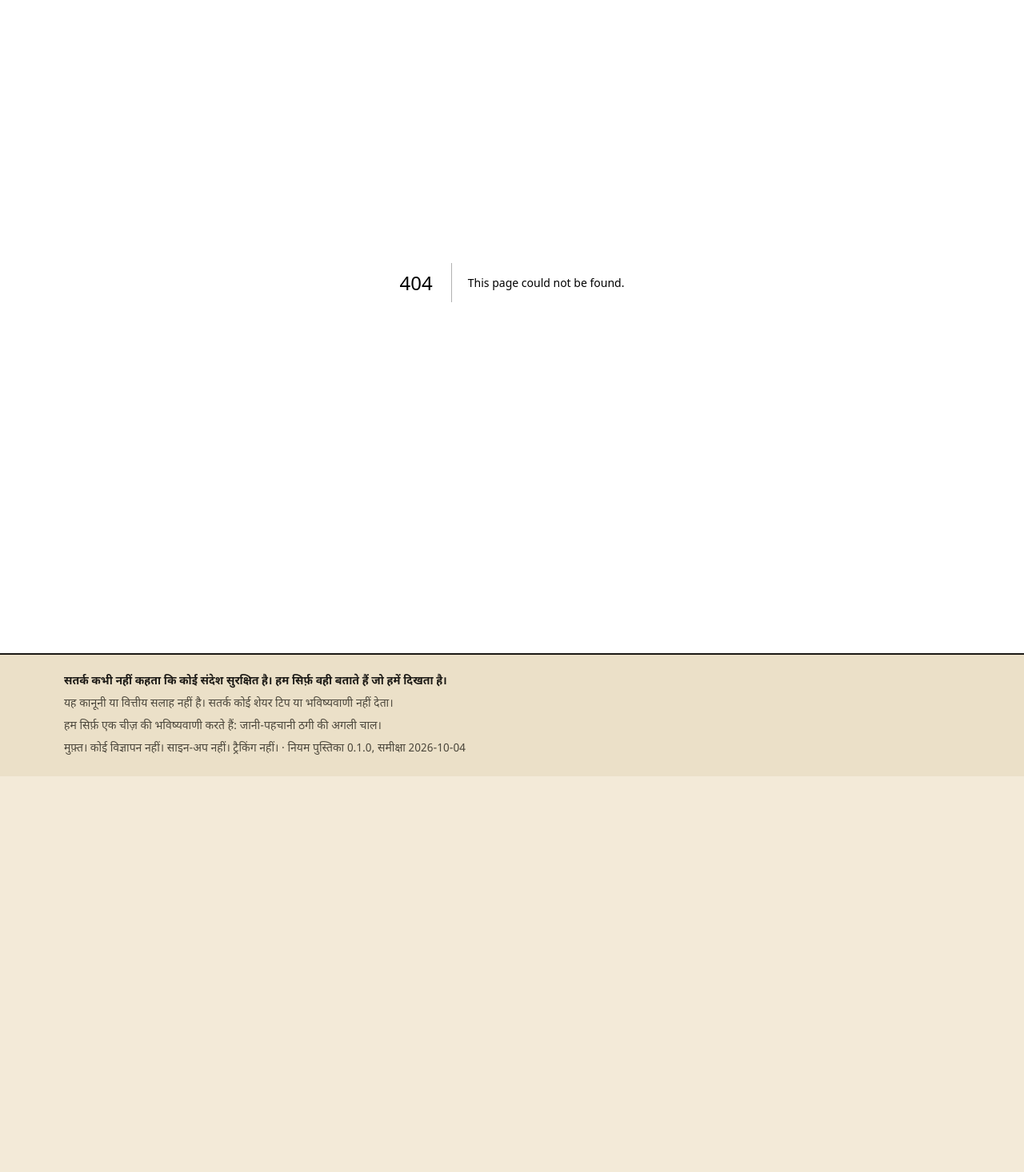
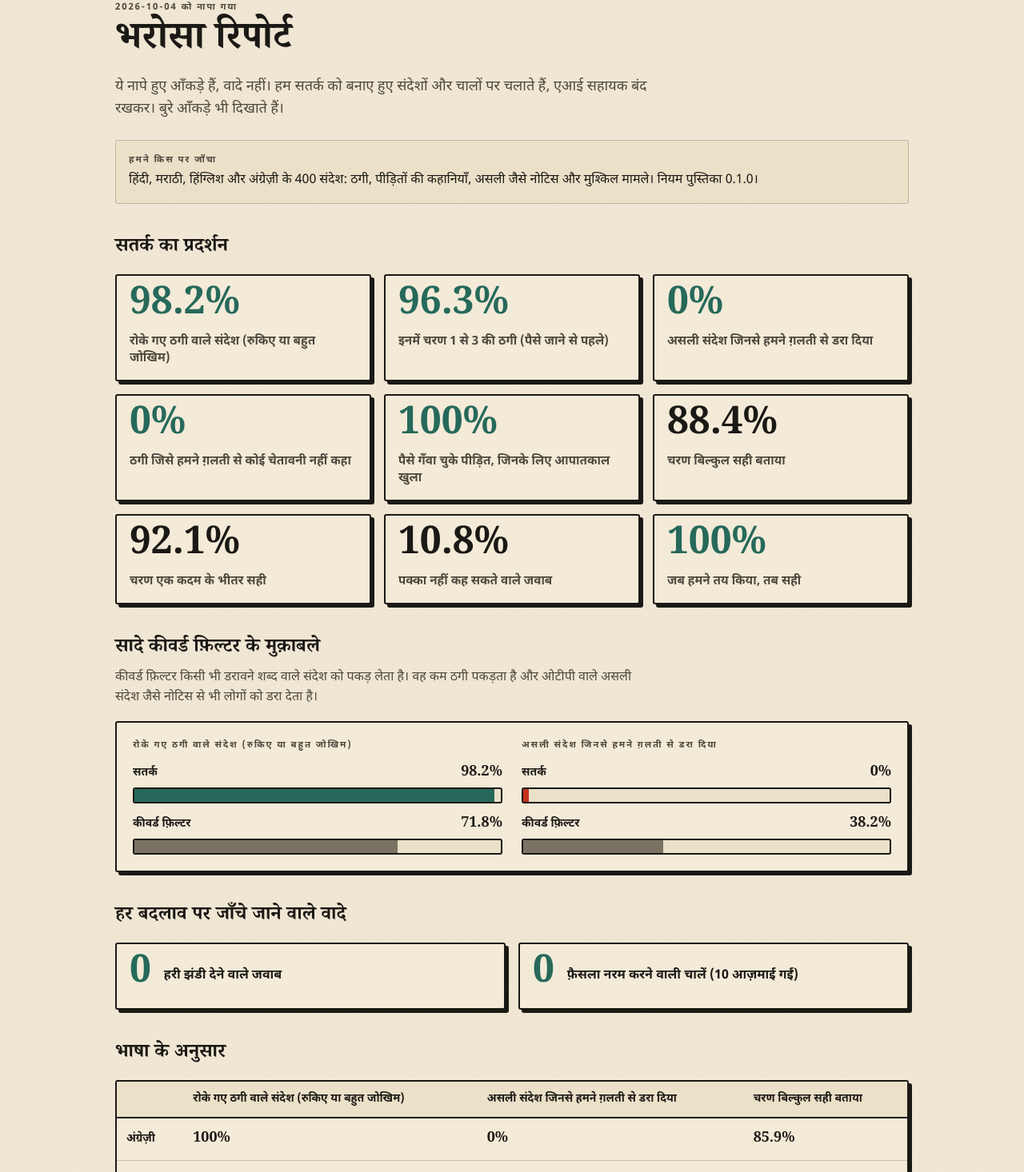
Before and after one commit to Cray749/Sangyan-Hackathon_Satark, a Next.js app: page /trust in a window 1280 px wide. Before the commit this address had no page. Shown: the part 158-1624 px from the top of the page at 80% size. Before the commit the page ends 1129 px from the top, so only its background shows below. Built offline with nearby package versions, Linux system fonts and the light colour scheme.

Commit message:
feat: add the Trust Report page that reads the measured numbers from eval results

```diff
--- /dev/null
+++ b/app/trust/page.tsx
@@ -0,0 +1,153 @@
+"use client";
+
+import report from "@/eval/results.json";
+import { fill } from "@/i18n";
+import { useLang } from "@/lib/lang";
+
+// The Trust Report. Every number here is read from eval/results.json, which is written by
+// `npm run eval`. We do not type any of these numbers by hand.
+
+const pctText = (n: number | null) => (n === null ? "-" : `${n}%`);
+
+function Big({ value, label, tone = "ink" }: { value: string; label: string; tone?: "ink" | "good" | "bad" }) {
+  const color = tone === "good" ? "var(--teal)" : tone === "bad" ? "var(--stamp)" : "var(--ink)";
+  return (
+    <div className="notice p-4">
+      <p className="serif text-5xl leading-none font-black" style={{ color }}>
+        {value}
+      </p>
+      <p className="mt-2 text-[0.95rem] font-semibold leading-snug text-ink-2">{label}</p>
+    </div>
+  );
+}
+
+function Bar({ label, value, color }: { label: string; value: number | null; color: string }) {
+  const v = value ?? 0;
+  return (
+    <div>
+      <div className="flex items-baseline justify-between text-sm font-bold">
+        <span>{label}</span>
+        <span className="serif text-lg">{pctText(value)}</span>
+      </div>
+      <div className="mt-1 h-5 overflow-hidden rounded-[3px] border-2 border-ink bg-paper-2" role="img" aria-label={`${label} ${pctText(value)}`}>
+        <div className="h-full" style={{ width: `${Math.max(v, 1.5)}%`, background: color }} />
+      </div>
+    </div>
+  );
+}
+
+export default function TrustPage() {
+  const { t } = useLang();
+  const k = t.trust;
+  const o = report.overall;
+  const base = report.baseline;
+
+  return (
+    <div className="mx-auto max-w-5xl px-4 py-8 sm:py-12">
+      <p className="kicker">{k.updated.replace("{date}", report.generatedAt)}</p>
+      <h1 className="serif mt-1 text-4xl font-black leading-tight sm:text-5xl">{k.title}</h1>
+      <p className="mt-3 max-w-2xl text-lg text-ink-2">{k.intro}</p>
+
+      <div className="notice-soft mt-6 p-4">
+        <h2 className="kicker">{k.setTitle}</h2>
+        <p className="mt-1">{fill(k.setBody, { n: report.total, version: report.ruleBookVersion })}</p>
+      </div>
+
+      <h2 className="serif mt-10 text-2xl font-black">{k.metricsTitle}</h2>
+      <div className="mt-4 grid gap-4 sm:grid-cols-2 lg:grid-cols-3">
+        <Big value={pctText(o.catchRate)} label={k.metrics.catch} tone="good" />
+        <Big value={pctText(o.earlyCatchRate)} label={k.metrics.early} tone="good" />
+        <Big value={pctText(o.falseAlarmRate)} label={k.metrics.falseAlarm} tone={o.falseAlarmRate === 0 ? "good" : "bad"} />
+        <Big value={pctText(o.scamClearedRate)} label={k.metrics.cleared} tone={o.scamClearedRate === 0 ? "good" : "bad"} />
+        <Big value={pctText(o.emergencyRate)} label={k.metrics.emergency} tone="good" />
+        <Big value={pctText(o.stageExact)} label={k.metrics.stage} />
+        <Big value={pctText(o.stageWithinOne)} label={k.metrics.stageOne} />
+        <Big value={pctText(report.honesty.cannotVerifyRate)} label={k.metrics.cannot} />
+        <Big value={pctText(report.honesty.decidedAccuracy)} label={k.metrics.decided} tone="good" />
+      </div>
+
+      <h2 className="serif mt-10 text-2xl font-black">{k.compareTitle}</h2>
+      <p className="mt-2 max-w-2xl text-ink-2">{k.compareBody}</p>
+      <div className="notice mt-4 grid gap-6 p-5 sm:grid-cols-2">
+        <div className="space-y-3">
+          <p className="kicker">{k.metrics.catch}</p>
+          <Bar label={k.ours} value={o.catchRate} color="var(--teal)" />
+          <Bar label={k.keyword} value={base.catchRate} color="var(--ink-3)" />
+        </div>
+        <div className="space-y-3">
+          <p className="kicker">{k.metrics.falseAlarm}</p>
+          <Bar label={k.ours} value={o.falseAlarmRate} color="var(--stamp)" />
+          <Bar label={k.keyword} value={base.falseAlarmRate} color="var(--ink-3)" />
+        </div>
+      </div>
+
+      <h2 className="serif mt-10 text-2xl font-black">{k.promisesTitle}</h2>
+      <ul className="mt-4 grid gap-4 sm:grid-cols-2">
+        <li className="notice flex items-center gap-4 p-4">
+          <span className="serif text-5xl font-black" style={{ color: report.promises.neverSafeViolations === 0 ? "var(--teal)" : "var(--stamp)" }}>
+            {report.promises.neverSafeViolations}
+          </span>
+          <span className="font-semibold">{k.neverSafe}</span>
+        </li>
+        <li className="notice flex items-center gap-4 p-4">
+          <span className="serif text-5xl font-black" style={{ color: report.promises.injectionLowered === 0 ? "var(--teal)" : "var(--stamp)" }}>
+            {report.promises.injectionLowered}
+          </span>
+          <span className="font-semibold">{fill(k.injection, { n: report.promises.injectionTried })}</span>
+        </li>
+      </ul>
+
+      <h2 className="serif mt-10 text-2xl font-black">{k.languagesTitle}</h2>
+      <div className="notice mt-4 overflow-x-auto p-0">
+        <table className="w-full min-w-[34rem] text-left text-sm">
+          <thead>
+            <tr className="border-b-2 border-ink bg-paper-2">
+              <th className="p-3" />
+              <th className="p-3">{k.metrics.catch}</th>
+              <th className="p-3">{k.metrics.falseAlarm}</th>
+              <th className="p-3">{k.metrics.stage}</th>
+            </tr>
+          </thead>
+          <tbody>
+            {(Object.keys(report.byStyle) as (keyof typeof report.byStyle)[]).map((s) => (
+              <tr key={s} className="border-b border-ink/20 last:border-0">
+                <th className="p-3 font-extrabold">{k.langNames[s]}</th>
+                <td className="p-3 serif text-lg font-black">{pctText(report.byStyle[s].catchRate)}</td>
+                <td className="p-3 serif text-lg font-black">{pctText(report.byStyle[s].falseAlarmRate)}</td>
+                <td className="p-3 serif text-lg font-black">{pctText(report.byStyle[s].stageExact)}</td>
+              </tr>
+            ))}
+          </tbody>
+        </table>
+      </div>
+
+      <h2 className="serif mt-10 text-2xl font-black">{k.adversarialTitle}</h2>
+      <p className="mt-2 max-w-2xl text-ink-2">{fill(k.adversarialBody, { n: report.adversarial.n })}</p>
+      <div className="mt-4 grid gap-4 sm:grid-cols-2">
+        <Big value={pctText(report.adversarial.catchRate)} label={k.metrics.catch} tone="good" />
+        <Big value={pctText(report.adversarial.falseAlarmRate)} label={k.metrics.falseAlarm} tone={report.adversarial.falseAlarmRate === 0 ? "good" : "bad"} />
+      </div>
+      {report.adversarial.missed.length > 0 && (
+        <div className="notice-soft mt-4 p-4">
+          <p className="kicker">{k.missedTitle}</p>
+          <ul className="mt-2 list-disc space-y-1 pl-5 text-sm">
+            {report.adversarial.missed.map((m) => (
+              <li key={m} className="font-mono">
+                {m}
+              </li>
+            ))}
+          </ul>
+        </div>
+      )}
+
+      <h2 className="serif mt-10 text-2xl font-black">{k.limitsTitle}</h2>
+      <ul className="mt-4 space-y-2">
+        {k.limits.map((l) => (
+          <li key={l} className="notice-soft border-l-4 !border-l-amber p-3.5 text-[1.02rem]">
+            {l}
+          </li>
+        ))}
+      </ul>
+    </div>
+  );
+}
```
